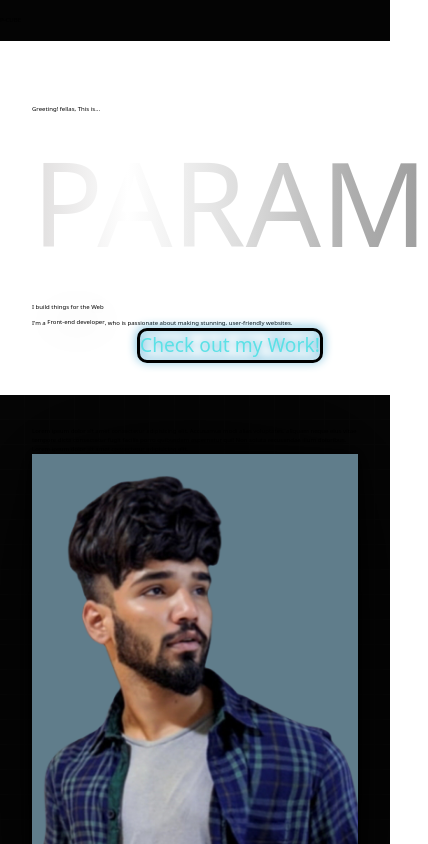
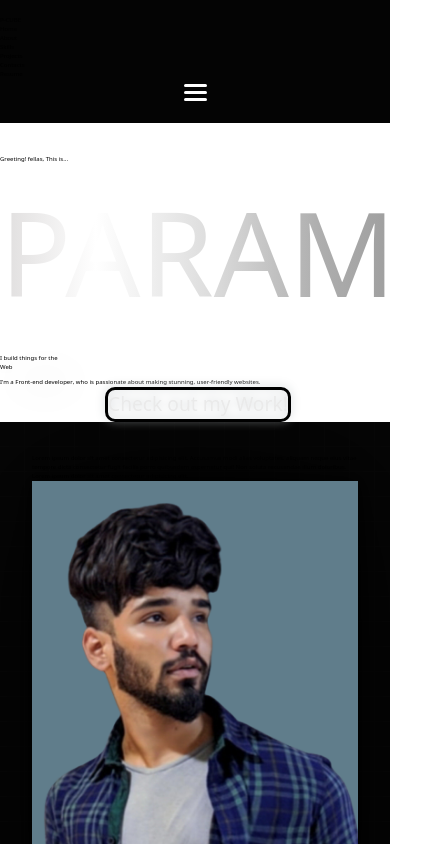
Before and after one commit to ParamPragyan/Portfolio, a React (Vite) app: page / in a window 390 px wide. Shown: the top 844 px of the page, 428 px wide, since content can reach past the window. Built offline with nearby package versions, Linux system fonts and the light colour scheme; a web font is replaced by a local one.

Commit message:
Theme Updated

```diff
--- a/src/App.css
+++ b/src/App.css
@@ -33,5 +33,5 @@
 
 .left-strap {
 
-  border: linear-gradient(-90deg, #5ce1e6 0%, rgba(51, 80, 78, 0) 100%);
+  border: linear-gradient(-90deg, #5a5a5a 0%, rgba(51, 80, 78, 0) 100%);
 }
--- a/src/Components/Components.css
+++ b/src/Components/Components.css
@@ -1,4 +1,79 @@
-.logo{
-    /* filter: drop-shadow(0px -1px 10px #2d546a); */
+.logo {
+  /* filter: drop-shadow(0px -1px 10px #2d546a); */
+  cursor: pointer;
+}
+
+.hamburger {
+  margin-bottom: 0.1rem;
+  /* display: none; */
+}
+
+.bar {
+  display: block;
+  width: 23px;
+  height: 3px;
+  margin: 4px auto;
+  transition: all 0.3s ease-in-out;
+  border-radius: 30px;
+  background-color: white;
+}
+
+@media (max-width: 670px) {
+  /* .navbar .btn {
+      margin: 0;
+      margin-top: 1rem;
+    }
+
+    .nav-menu.active {
+      right: 20px;
+    }
+
+    .nav-menu .nav-link {
+      font-size: 0.9rem;
+      margin: 0 0.2rem;
+    }
+
+    .nav-menu li {
+      margin-bottom: 0.5rem;
+      width: 100%;
+    }
+
+    .nav-menu .btn {
+      width: 100%;
+      text-align: center;
+      margin-top: 0.5rem;
+    } */
+
+  .hamburger {
+    display: block;
     cursor: pointer;
+    padding: 0.2rem 0.4rem;
+  }
+
+  .hamburger.active {
+    border: 1px dotted gray;
+  }
+
+  .hamburger.active .bar:nth-child(2) {
+    opacity: 0;
+  }
+
+  .hamburger.active .bar:nth-child(1) {
+    transform: translateY(6px) rotate(45deg);
+  }
+
+  .hamburger.active .bar:nth-child(3) {
+    transform: translateY(-8px) rotate(-45deg);
+  }
 }
+
+.nav-items-sm {
+  z-index: 40;
+  right: -0vw;
+  width: calc(80% - 50px);
+  transition: 0.3s;
+  box-shadow: var(--shadow);
+  padding: 2rem;
+  border-radius: 5px;
+  filter: drop-shadow(-10px 10px 8px #101010);
+}
--- a/src/Components/NavBar.jsx
+++ b/src/Components/NavBar.jsx
@@ -1,42 +1,128 @@
-import React, { useState } from 'react'
-import "./Components.css"
-
-
+import React, { useState } from "react";
+import "./Components.css";
 
 const NavBar = () => {
-
   const [bg, setBg] = useState(false);
+  const [click, setClick] = useState(false);
 
   const changecolor = () => {
-    if(window.scrollY > 50) {
+    if (window.scrollY > 50) {
       setBg(true);
     } else {
-      setBg(false)
+      setBg(false);
     }
-  }
-
+  };
 
   window.addEventListener("scroll", changecolor);
 
+  const handleClick = () => {
+    setClick(!click);
+  };
 
   return (
-     <div className='flex justify-center'>
-      <div className={bg ? 'nav-head nav-head-changed mt-[0rem] bg-[#00000085] ease-in-out duration-[.8s]  backdrop-blur-[10px] border-b-[.5px] border-l-[.5px] border-r-[.5px] border-t-[.5px] border-[#ffffff49] border-t-[#000] text-[#ffffffad] rounded-b-[2.5rem] fixed w-[74%] z-[1000] ' : 'nav-head mt-[4rem]  bg-[#1d2429]  backdrop-blur-[10px] border-[.5px] rounded-[2.5rem] border-[#2A2B37] text-[#ffffffad] ease-in-out duration-1000 fixed w-[74%]  z-[1000]  '}>
+    <div className="flex justify-center">
+      <div
+        className={
+          bg
+            ? "nav-head nav-head-changed mt-[0rem] bg-[#00000085] ease-in-out duration-[.8s]  backdrop-blur-[10px] border-b-[.5px] border-l-[.5px] border-r-[.5px] border-t-[.5px] border-[#ffffff49] border-t-[#000] text-[#ffffffad] rounded-b-[2.5rem] fixed w-[74%] z-[1000] "
+            : "nav-head mt-[4rem]  bg-[#1d2429]  backdrop-blur-[10px] border-[.5px] rounded-[2.5rem] border-[#2A2B37] text-[#ffffffad] ease-in-out duration-1000 fixed w-[74%]  z-[1000]  "
+        }
+      >
         <div className="nav-bar w-[100%] px-[2rem] flex py-[.8rem]  items-center justify-between flex-row text-[4.5rem] font-[N-B-1] ">
-          <div className="logo"><h1 className='text-[white] font-[logo-font]'>P-CUBE</h1></div>
-            <ul className='nav-items flex p-[1rem]  cursor-pointer '>
-                <li className='px-[1rem] hover:text-[white] cursor-pointer'>Home</li>
-                <li className='px-[1rem] hover:text-[white] cursor-pointer'>About</li>
-                <li className='px-[1rem] hover:text-[white] cursor-pointer'>Skills</li>
-                <li className='px-[1rem] hover:text-[white] cursor-pointer'>Projects</li>
-                <li className='px-[1rem] hover:text-[white] cursor-pointer'>Contacts</li>
-                <div className='pl-[5rem]' >?</div>
-            </ul>
+          <div className="logo">
+            <h1 className="text-[white] font-[logo-font]">P-CUBE</h1>
+          </div>
+          <ul
+            className={
+              click
+                ? " nav-items-sm p-5 fixed bg-[#040404] top-[7.5vh] flex-col block"
+                : " nav-items flex p-[1rem] max-lg:hidden  cursor-pointer "
+            }
+          >
+            <li
+              className={
+                click
+                  ? " flex justify-center py-5 text-5xl"
+                  : "px-[1rem] hover:text-[white] cursor-pointer"
+              }
+            >
+              Home
+            </li>
+            <li
+              className={
+                click
+                  ? " flex justify-center py-5 text-5xl"
+                  : "px-[1rem] hover:text-[white] cursor-pointer"
+              }
+            >
+              About
+            </li>
+            <li
+              className={
+                click
+                  ? " flex justify-center py-5 text-5xl"
+                  : "px-[1rem] hover:text-[white] cursor-pointer"
+              }
+            >
+              Skills
+            </li>
+            <li
+              className={
+                click
+                  ? " flex justify-center py-5 text-5xl"
+                  : "px-[1rem] hover:text-[white] cursor-pointer"
+              }
+            >
+              Projects
+            </li>
+            <li
+              className={
+                click
+                  ? " flex justify-center py-5 text-5xl"
+                  : "px-[1rem] hover:text-[white] cursor-pointer"
+              }
+            >
+              Contacts
+            </li>
+            <div
+              className={
+                click
+                  ? " block flex justify-center py-5 text-5xl bg-white text-black"
+                  : "px-[1rem] hidden text-black hover:text-[black] cursor-pointer"
+              }
+            >
+              Resume
+            </div>
+          </ul>
+
+          <div
+            onClick={handleClick}
+            class={
+              click ? "hamburger active" : "max-lg:block  hamburger  hidden "
+            }
+          >
+            {/* {click ? (
+              <div>
+              <span class="bar"></span>
+              <span class="bar"></span>
+              <span class="bar"></span>
+             </div>
+            ) : (
+              <div>
+            <span class="bar"></span>
+            <span class="bar"></span>
+            <span class="bar"></span>
+              </div>
+            )} */}
+
+            <span class="bar"></span>
+            <span class="bar"></span>
+            <span class="bar"></span>
+          </div>
         </div>
+      </div>
     </div>
-     </div>
+  );
+};
 
-  )
-}
-
-export default NavBar
+export default NavBar;
--- a/src/Sections/Home/Home.jsx
+++ b/src/Sections/Home/Home.jsx
@@ -7,7 +7,7 @@ import github from "../../assets/github.svg";
 
 const Home = () => {
   return (
-    <section className=" hero frame2 h-[100vh] w-[100vw]  pt-[18rem] bg-[#060606] overflow-hidden relative ">
+    <section className=" hero frame2   h-[100vh] w-[100vw]  pt-[18rem] max-md:pt-0 max-md:flex max-md:justify-center  bg-[#060606] overflow-hidden relative ">
       <div className="flex items-center hero2">
         <div className=" home-down-line flex flex-col justify-center items-center mr-[3rem] mt-[.8rem]">
           <div className="w-5 h-5 rounded-full bg-[#d8d8d8]"></div>
@@ -15,17 +15,22 @@ const Home = () => {
         </div>
 
         <div>
-          <div className="greetings font-[C-G-32] text-[2rem] text-[#d8d8d8] ">
+          <div className="greetings max-md:flex max-md:justify-center max-md:text-5xl font-[C-G-32] text-[2rem] text-[#d8d8d8] ">
             Greeting! fellas, This is...
           </div>
-          <div className="name text-[15rem] leading-[1] font-[GAGALIN]  ">
-            <h1 id="name" className="name bg-clip-text w-[43rem]">
+          <div className="name text-[15rem] leading-[1] max-md:leading-[15rem] font-[GAGALIN]  ">
+            <h1
+              id="name"
+              className="name max-md:flex max-md:justify-center bg-clip-text w-[43rem]"
+            >
               PARAM
             </h1>
           </div>
-          <div className="whatido text-[6rem] max-md:text-[3rem] w-[fit-content] font-[Poppins] text-[#d8d8d8] font-[500] ">
-            I build things for the{" "}
-            <span className="web font-[N-B-1] text-[7rem] text-[#ffffff]">
+          <div className="whatido max-md:flex flex flex-row max-md:justify-center max-md:items-center text-[6rem] max-md:text-[6rem] font-[Poppins] text-[#d8d8d8] font-[500] ">
+            <div className="flex justify-center items-center pt-3 leading-0">
+              I build things for the{" "}
+            </div>
+            <span className="web pl-3 font-[N-B-1] text-[6rem] text-[#ffffff]">
               Web
             </span>
           </div>
--- a/src/Sections/Projects/ProjectGrid.jsx
+++ b/src/Sections/Projects/ProjectGrid.jsx
@@ -12,8 +12,8 @@ const ProjectGrid = () => {
           key={idx}
           className="drop-project  flex p-[3rem] items-center justify-center hover:translate-y-[-2rem] transition-all duration-500"
         >
-          <div className="group border-b-2 border-white h-[22rem] max-md:h-[30rem] w-full rounded-[15px] relative cursor-pointer items-center justify-center overflow-hidden transition-shadow hover:shadow-xl hover:shadow-black/30  ">
-            <div className="h-[22rem] max-md:h-[30rem] w-fit">
+          <div className="group border-b-2 border-white h-[22rem] max-md:h-[27rem] w-full rounded-[15px] relative cursor-pointer items-center justify-center overflow-hidden transition-shadow hover:shadow-xl hover:shadow-black/30  ">
+            <div className="h-[22rem] max-md:h-[27rem] w-fit">
               <img
                 className="h-full w-full object-fill transition-transform duration-500 group-hover:scale-125"
                 src={project.image}
--- a/src/Sections/Projects/Projects.jsx
+++ b/src/Sections/Projects/Projects.jsx
@@ -4,10 +4,10 @@ import ProjectGrid from "./ProjectGrid";
 
 const Projects = () => {
   return (
-    <div className="min-h-[100vh] w-full  px-40 max-md:px-0 bg-[#060606] ">
+    <div className=" relative min-h-[100vh] w-full  px-40 max-md:px-0 bg-[#060606] ">
       <div className="dot h-[1rem] w-[1rem] absolute left-[0rem] ml-[14.6rem]   rounded-[50%] bg-[#d8d8d8]" />
 
-      <div className="left-strap h-[15vh] border-dashed  border-[#d8d8d8] ml-[15rem] border-l-[2px] absolute left-[0rem] top-[300vh] " />
+      <div className="left-strap h-[15vh] border-dashed  border-[#d8d8d8] ml-[15rem] border-l-[2px] absolute left-[0rem] top-[0vh] " />
 
       <div className="heading font-[N-B-1] absolute bg-[#d8d8d8] px-[2rem] mt-[10rem] left-[2.8rem] rounded-l-lg text-[2rem]">
         Projects
--- a/src/Sections/Skills/Skills.jsx
+++ b/src/Sections/Skills/Skills.jsx
@@ -13,7 +13,7 @@ import {
 
 const Skills = () => {
   return (
-    <section className="skills h-[100vh] px-[15rem] ">
+    <section className="skills min-h-[100vh] px-[15rem] ">
       {/* <div className='iiframe'>
   <iframe loading="lazy" className='iframe'
     src="https:&#x2F;&#x2F;www.canva.com&#x2F;design&#x2F;DAFgzRQ1pxE&#x2F;view?embed" allowfullscreen="allowfullscreen" allow="fullscreen">
@@ -28,7 +28,7 @@ const Skills = () => {
       </div>
 
       <div className="skill-icons p-[19rem]">
-        <ul className="flex flex-wrap justify-center items-center gap-[10rem]">
+        <ul className="flex flex-wrap justify-center items-center gap-[0rem]">
           <li className="w-[fit-content] p-[1rem] rounded-[.5rem] bg-black drop-skill">
             <SiJavascript className="h-[10rem]  w-[10rem] text-white" />
             <h1 className="text-[white] pt-[1rem] text-[1.5rem] flex flex-wrap justify-center items-center ">
--- a/src/index.css
+++ b/src/index.css
@@ -1,10 +1,8 @@
-
-@import url('https://fonts.googleapis.com/css2?family=Chakra+Petch:wght@300;400&family=Delicious+Handrawn&family=Kanit&family=Poppins:wght@300;400&display=swap');
+@import url("https://fonts.googleapis.com/css2?family=Chakra+Petch:wght@300;400&family=Delicious+Handrawn&family=Kanit&family=Poppins:wght@300;400&display=swap");
 
 @tailwind base;
 @tailwind components;
 @tailwind utilities;
-
 
 * {
   margin: 0;
@@ -12,16 +10,13 @@
   box-sizing: border-box;
   font-size: 62.5%;
 }
-html{
+html {
   scroll-behavior: smooth;
-
 }
 
-body{
+body {
   overflow-x: hidden;
   scroll-behavior: smooth;
-
-
 }
 @font-face {
   font-family: N-B-1;
@@ -38,7 +33,7 @@ body{
 }
 @font-face {
   font-family: logo-font;
-  src: url(../public/STROKEYB.TTF)
+  src: url(../public/STROKEYB.TTF);
 }
 
 ::-webkit-scrollbar {
@@ -47,7 +42,7 @@ body{
 
 ::-webkit-scrollbar-thumb {
   border-radius: 1rem;
-  background: linear-gradient(to bottom, rgb(1, 1, 28), rgb(11, 11, 255));
+  background: linear-gradient(to bottom, rgb(0, 0, 0), rgb(118, 118, 118));
   transition: all 0.5s ease-in-out;
 }
 
@@ -56,7 +51,7 @@ body{
 }
 
 ::-webkit-scrollbar-track {
-  background: #040519;
+  background: #000000;
 }
 
 .frame {
@@ -73,7 +68,7 @@ body{
   width: 6rem;
 }
 
-.hero-img{
+.hero-img {
   display: none;
 }
 
@@ -81,9 +76,7 @@ body{
   html {
     font-size: 50%;
   }
-  .nav-items{
-    display: none;
-  }
+
   .nav-head {
     margin-top: 0;
     background: #040404;
@@ -92,18 +85,17 @@ body{
     border: none;
     padding-left: 3grem;
   }
-  .nav-head-changed{
+  .nav-head-changed {
     filter: blur(none);
     backdrop-filter: none;
     background: #040404;
-    border-bottom: .5px solid #ffffff49;
-
-
+    border-bottom: 0.5px solid #ffffff49;
   }
-  .nav-bar{
+  .nav-bar {
     padding-top: 2.5rem;
-    padding-bottom: 2.5rem
-  }.logo{
+    padding-bottom: 2.5rem;
+  }
+  .logo {
     font-size: 90%;
   }
 
@@ -111,20 +103,20 @@ body{
     padding-left: 10rem;
     padding-right: 10rem;
   }
-  .about{
+  .about {
     overflow-y: hidden;
     padding: 5rem;
     display: flex;
-
   }
-  .heading, .left-strap, .dot{
+  .heading,
+  .left-strap,
+  .dot {
     display: none;
   }
-  .main-container-about{
-
+  .main-container-about {
   }
 
-  .container-about{
+  .container-about {
     flex-direction: column-reverse;
     margin-top: 0rem;
     margin-bottom: 0;
@@ -136,17 +128,16 @@ body{
     height: 100%;
     width: 100;
   } */
-  .left-about{
-   font-size: 80%;
-
+  .left-about {
+    font-size: 80%;
   }
-  .skills{
+  .skills {
     padding: 5rem;
     display: flex;
     padding-top: 15rem;
     padding-bottom: 15rem;
   }
-  .skill-icons{
+  .skill-icons {
     padding: 0;
     display: flex;
   }
@@ -156,19 +147,19 @@ body{
   html {
     font-size: 40%;
   }
-  .hero{
+  .hero {
     display: flex;
     padding-top: 0rem;
   }
-  .hero2{
+  .hero2 {
     padding-top: 5rem;
   }
-  .name{
+  .name {
     padding-bottom: 1rem;
     font-size: 18.4rem;
     width: fit-content;
   }
-  .whatido{
+  .whatido {
     /* width: 85vw; */
   }
   .bio {
@@ -178,46 +169,46 @@ body{
   .bio span {
     line-break: auto;
   }
-  .circle1,.circle2,.icon, .right-strap, .home-down-line{
+  .circle1,
+  .circle2,
+  .icon,
+  .right-strap,
+  .home-down-line {
     display: none;
   }
-  .hero-btn{
+  .hero-btn {
     display: flex;
     align-items: center;
     justify-content: center;
     font-size: 3rem;
     border-radius: 20px;
   }
- .hero-img{
-  display: flex;
+  .hero-img {
+    display: flex;
     align-items: center;
     justify-content: center;
-    filter: drop-shadow(0px 0px 50px #2197c8);
+    /* filter: drop-shadow(0px 0px 50px #2197c8); */
     display: flex;
     width: auto;
     padding-top: 3rem;
     /* height: 20rem; */
-
   }
 
-  .heroimg{
-
+  .heroimg {
     height: 40rem;
   }
-  .btn-hero{
+  .btn-hero {
     border-radius: 10px;
     border: 3px solid black;
-    color: #5ce1e6;
-    filter: drop-shadow(0px -1px 5px #2197c8);
-
+    color: #eaeaea;
+    filter: drop-shadow(0px -1px 5px #ccd1d3);
   }
 
   .frame {
-    padding-left: 5rem;
-    padding-right: 5rem;
+    padding-left: 0rem;
+    padding-right: 0rem;
   }
   .frame2 {
-
-    padding: 5rem;
+    padding: 0rem;
   }
 }
```
